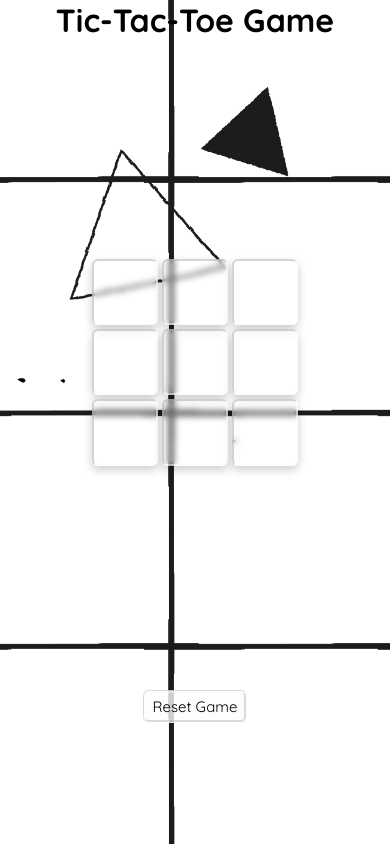
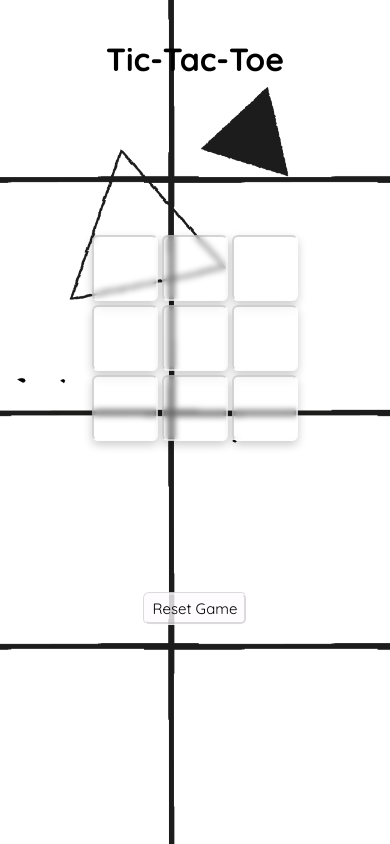
Before and after one commit to Ahmed-Rashid200307/Tic-Tac-Toe, a plain HTML site: page index.html in a window 390 px wide. Both pictures are taken after a click on the button "Blue X". Drawn offline with Linux system fonts and the light colour scheme.

Commit message:
made better responsiveness

```diff
--- a/app.js
+++ b/app.js
@@ -1,8 +1,9 @@
 let playerTurn = true;
 const bothPlayerButtons = document.querySelectorAll('.js-player-button-container');
-const showWinner = document.querySelector('.winner');
+let showWinner;
+let resetButton;
 const game = document.querySelector('.game');
-const resetButton = document.querySelector('.js-reset-button');
+const infoContainer = document.querySelector('.info-container');
 let boxesHTML = '';
 
 function playGame () {
@@ -13,6 +14,14 @@ function playGame () {
   }
 
   document.querySelector('.game').innerHTML = boxesHTML;
+
+  infoContainer.innerHTML = `
+        <p class="winner"></p>
+      <button class="js-reset-button reset-button">Reset Game</button>
+  `;
+
+  showWinner = document.querySelector('.winner');
+  resetButton = document.querySelector('.js-reset-button');
 
   let combinationArray = [
     [0, 1, 2],
--- a/index.html
+++ b/index.html
@@ -7,18 +7,19 @@
   <link href="https://fonts.googleapis.com/css2?family=Quicksand:wght@300..700&display=swap" rel="stylesheet">
   <link rel="stylesheet" href="style.css">
 
-  <title>Tic-Tac-Toe Game</title>
+  <title>Tic-Tac-Toe</title>
 </head>
 <body>
   <main class="main-container">
-    <h1>Tic-Tac-Toe Game</h1>
+    <h1 class="title">Tic-Tac-Toe</h1>
     <div class="game-container">
       <div class="game">
 
       </div>
     </div>
-    <p class="winner"></p>
-    <button class="js-reset-button reset-button">Reset Game</button>
+    <div class="info-container">
+
+    </div>
   </main>
 
   <script src="app.js"></script>
--- a/style.css
+++ b/style.css
@@ -11,9 +11,14 @@ html {
 body {
   background-image: url("v882-sasi-39-f.jpg");
   background-size: cover;
+  /* background-repeat: no-repeat */
   justify-items: center;
   align-items: center;
   background-attachment: fixed;
+}
+
+.title {
+  margin-top: 10vmin;
 }
 
 .main-container {
@@ -22,7 +27,7 @@ body {
 
 .game-container {
   display: flex;
-  height: 75vh;
+  height: 60vh;
   align-items: center;
   justify-content: center;
   text-align: center;
@@ -80,8 +85,8 @@ body {
 .player2 {
   font-weight: 700;
   font-size: 15px;
-  padding: 8px 18px;
-  margin: 25px 10px ;
+  padding: 1.5vmin 2.8vmin;
+  margin: 25px 6px ;
   color: white;
   border-radius: 4px;
 }
```
